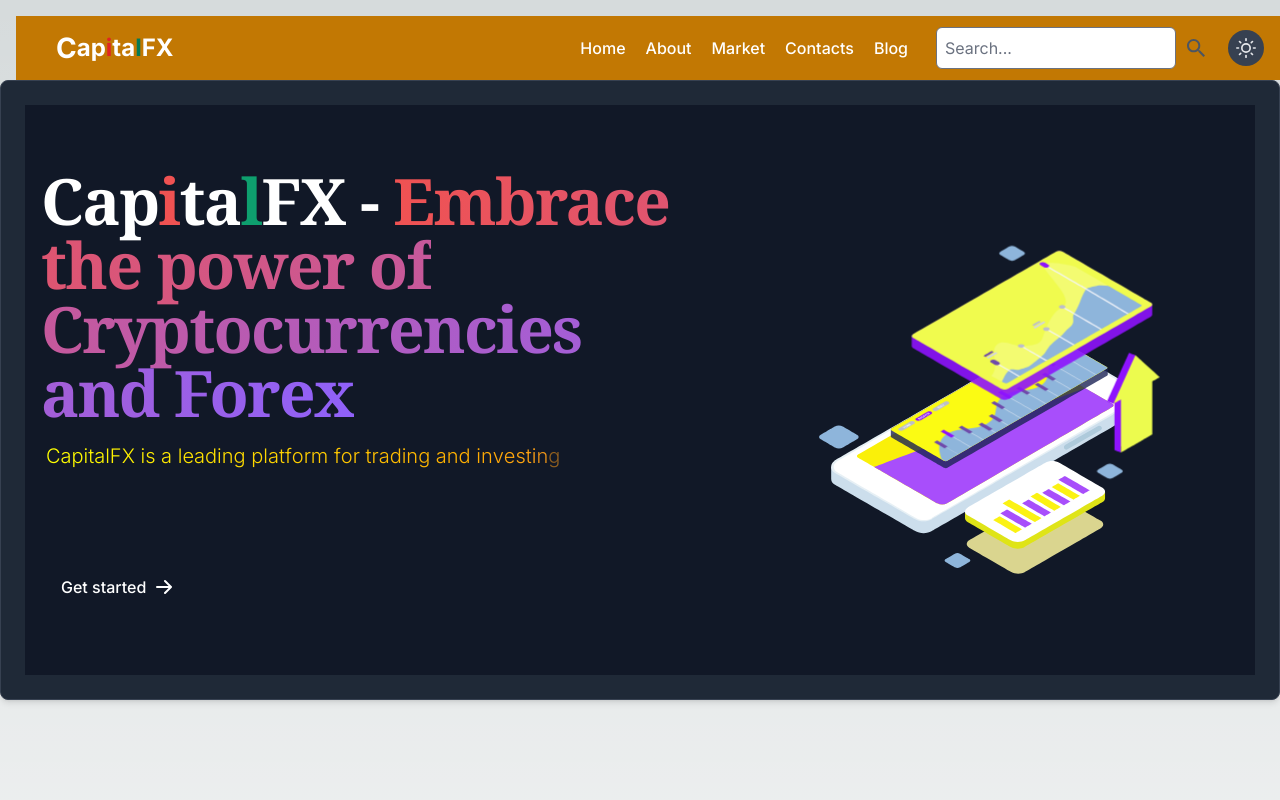
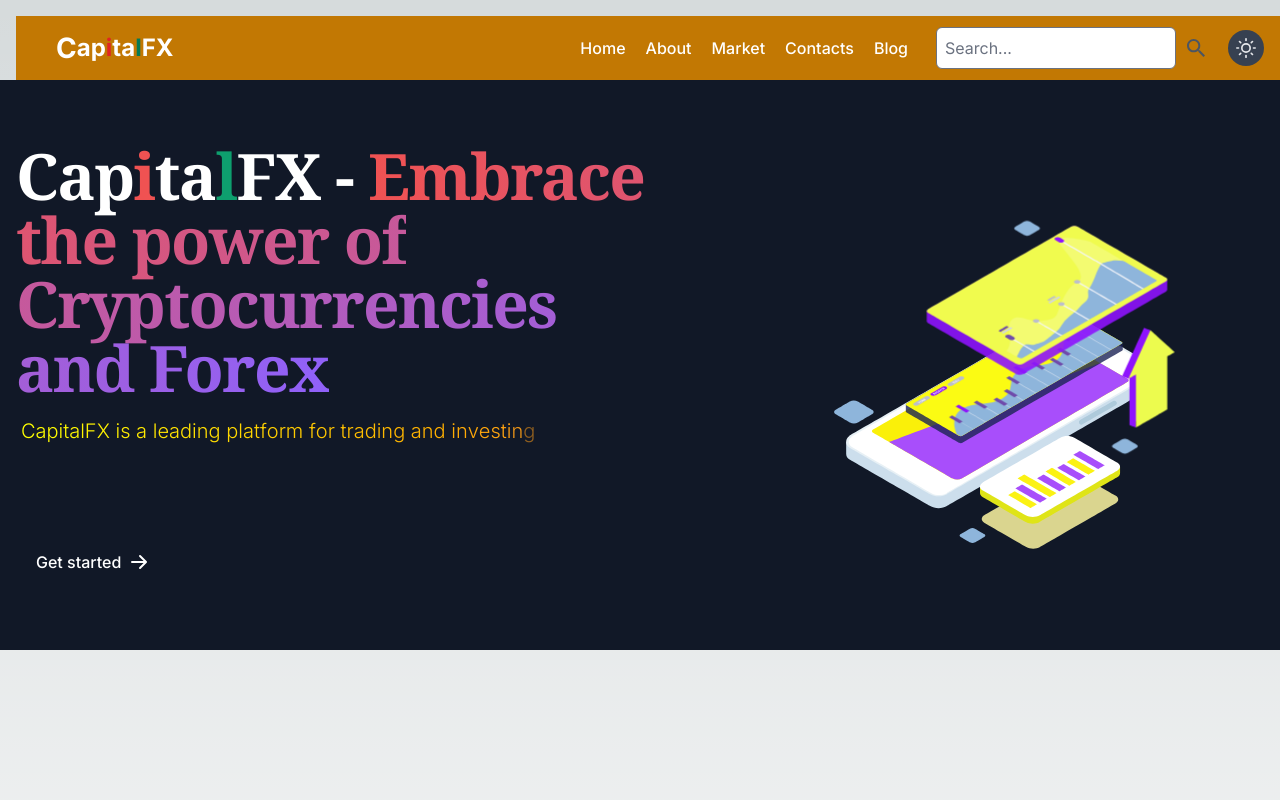
Before and after one commit to Ezejaemmanuel/capital_fx, a Next.js app: page / in a window 1280 px wide. Shown: the top 800 px of the page. Built offline with nearby package versions, Linux system fonts and the light colour scheme.

Commit message:
removed card

```diff
--- a/components/Header.tsx
+++ b/components/Header.tsx
@@ -1,7 +1,9 @@
+import { Card } from 'flowbite-react';
 import Image from 'next/image';
 import Link from 'next/link';
 const Header = () => {
     return (
+        <Card>
         <section className="bg-white dark:bg-gray-900">
             <div className="grid max-w-screen-xl px-4 py-8 mx-auto lg:gap-8 xl:gap-0 lg:py-16 lg:grid-cols-12">
                 <div className="mr-auto place-self-center lg:col-span-7">
@@ -20,6 +22,7 @@ const Header = () => {
                 </div>
             </div>
         </section>
+        </Card>
     );
 }
 
--- a/components/Header_AI.tsx
+++ b/components/Header_AI.tsx
@@ -6,7 +6,6 @@ import { useState, useEffect } from 'react';
 import AnimatedText from './AnimatedText';
 import animationData from '../public/yellow_forex.json'; // replace with your file path
 import LottieAnimation from './LottieAnimation';
-import { Card } from 'flowbite-react';
 
 const textVariants = {
     hidden: { opacity: 0 },
@@ -32,7 +31,6 @@ const HeroSection: React.FC = () => {
     }, []);
 
     return (
-      <Card>
         <section className="bg-white dark:bg-gray-900">
             <div className="grid max-w-screen-xl px-4 py-8 mx-auto gap-8 xl:gap-0 lg:py-16 sm:grid-cols-1 md:grid-cols-2 lg:grid-cols-12">
                 <div className="mr-auto place-self-center sm:col-span-1 md:col-span-6 lg:col-span-7">
@@ -83,7 +81,6 @@ const HeroSection: React.FC = () => {
                 </div>
             </div>
         </section>
-        </Card>
     );
 }
 export default HeroSection;
```
